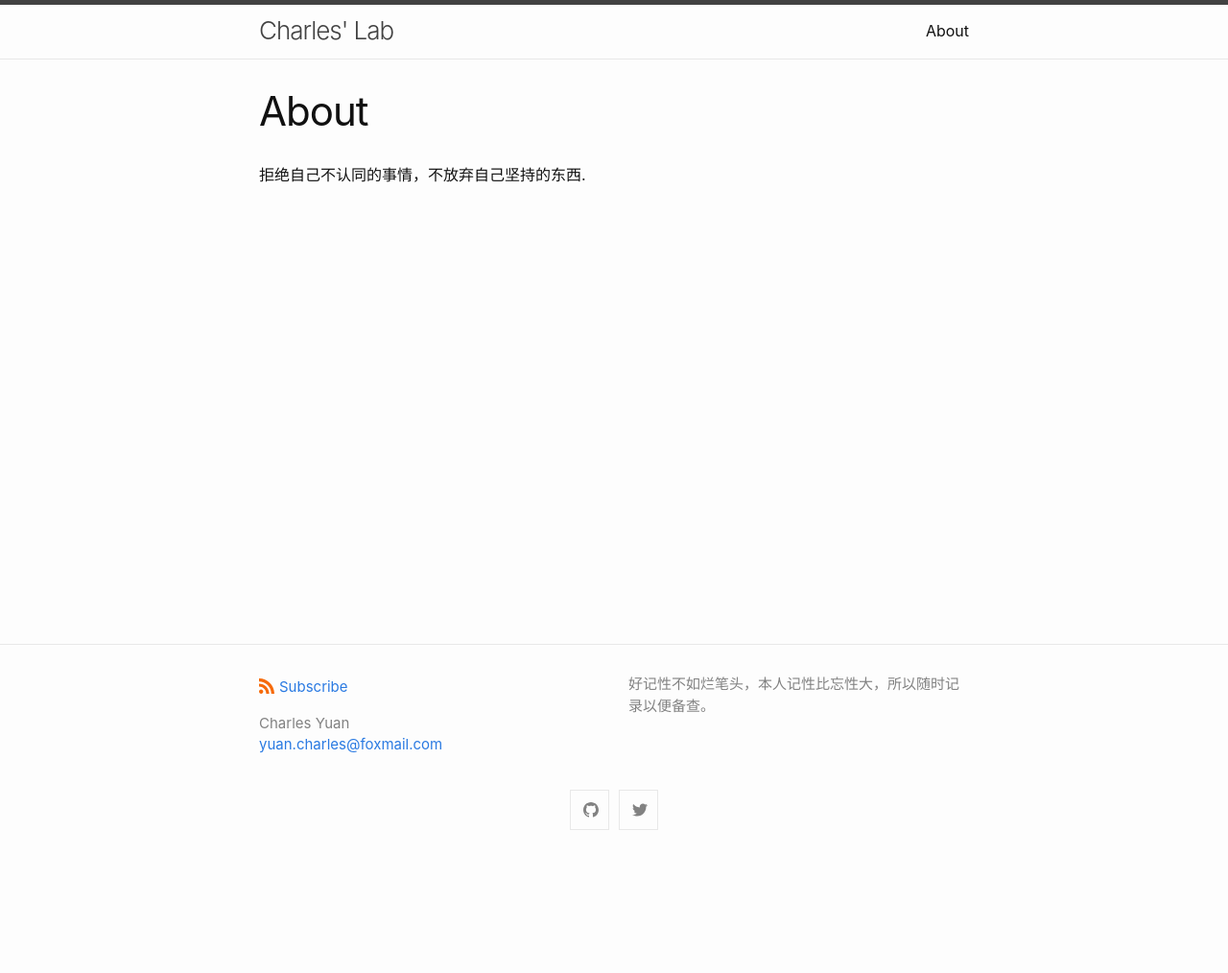
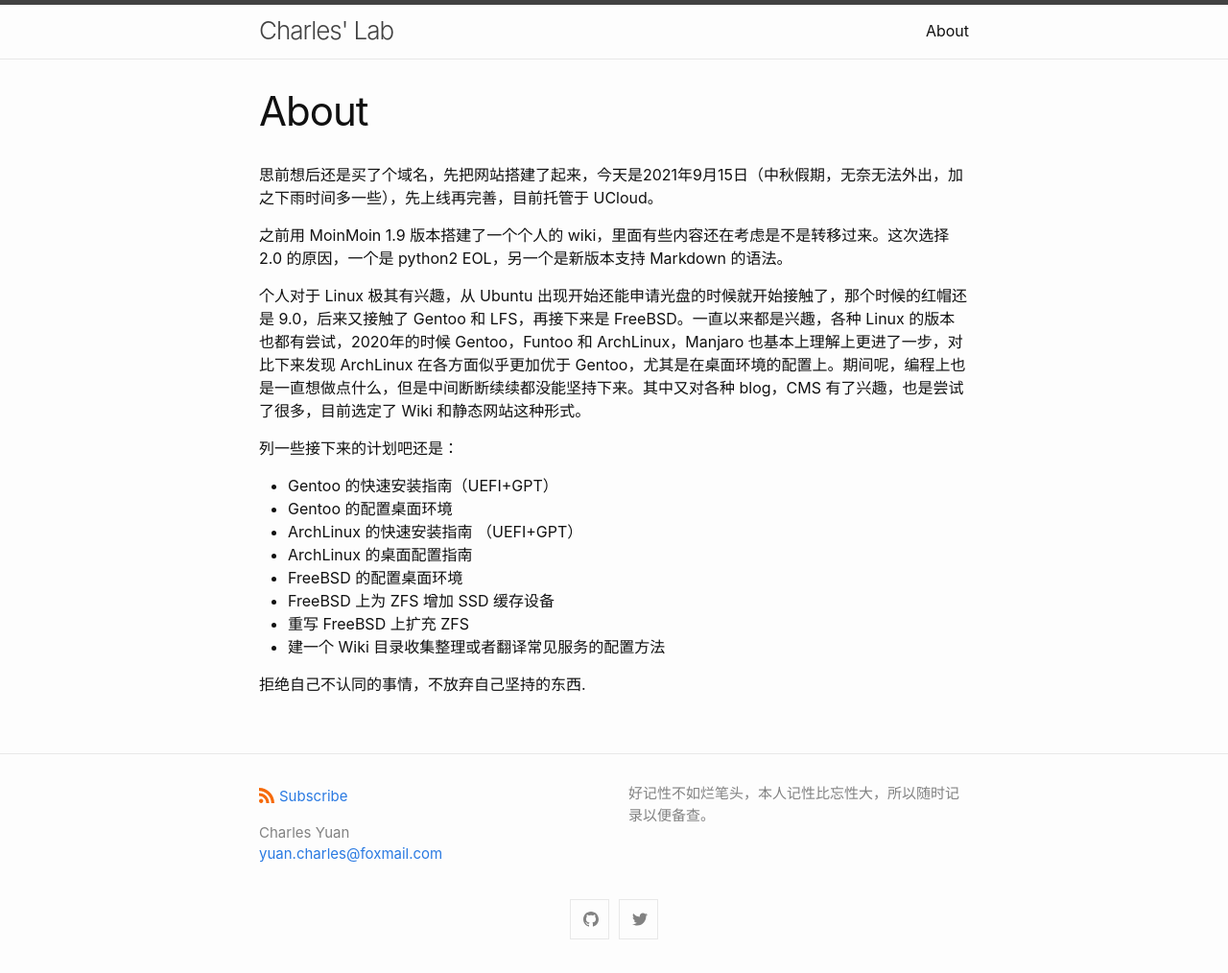
Before and after one commit to beta4better/lanbitou.ink, a Jekyll site: the page built from about.md, in a window 1280 px wide. Shown: the whole page at 96% size. Built offline with Jekyll 4.4.1, drawn with Linux system fonts in a browser that asks for light colours; before the commit the page ends 900 px from its top, so only the background shows below that.

Commit message:
update the about page

```diff
--- a/about.md
+++ b/about.md
@@ -3,5 +3,21 @@ layout: page
 title: About
 permalink: /about/
 ---
+思前想后还是买了个域名，先把网站搭建了起来，今天是2021年9月15日（中秋假期，无奈无法外出，加之下雨时间多一些），先上线再完善，目前托管于 UCloud。
+
+之前用 MoinMoin 1.9 版本搭建了一个个人的 wiki，里面有些内容还在考虑是不是转移过来。这次选择 2.0 的原因，一个是 python2 EOL，另一个是新版本支持 Markdown 的语法。
+
+个人对于 Linux 极其有兴趣，从 Ubuntu 出现开始还能申请光盘的时候就开始接触了，那个时候的红帽还是 9.0，后来又接触了 Gentoo 和 LFS，再接下来是 FreeBSD。一直以来都是兴趣，各种 Linux 的版本也都有尝试，2020年的时候 Gentoo，Funtoo 和 ArchLinux，Manjaro 也基本上理解上更进了一步，对比下来发现 ArchLinux 在各方面似乎更加优于 Gentoo，尤其是在桌面环境的配置上。期间呢，编程上也是一直想做点什么，但是中间断断续续都没能坚持下来。其中又对各种 blog，CMS 有了兴趣，也是尝试了很多，目前选定了 Wiki 和静态网站这种形式。
+
+列一些接下来的计划吧还是：
+
+* Gentoo 的快速安装指南（UEFI+GPT）
+* Gentoo 的配置桌面环境
+* ArchLinux 的快速安装指南 （UEFI+GPT）
+* ArchLinux 的桌面配置指南
+* FreeBSD 的配置桌面环境
+* FreeBSD 上为 ZFS 增加 SSD 缓存设备
+* 重写 FreeBSD 上扩充 ZFS
+* 建一个 Wiki 目录收集整理或者翻译常见服务的配置方法
 
 拒绝自己不认同的事情，不放弃自己坚持的东西.
```
